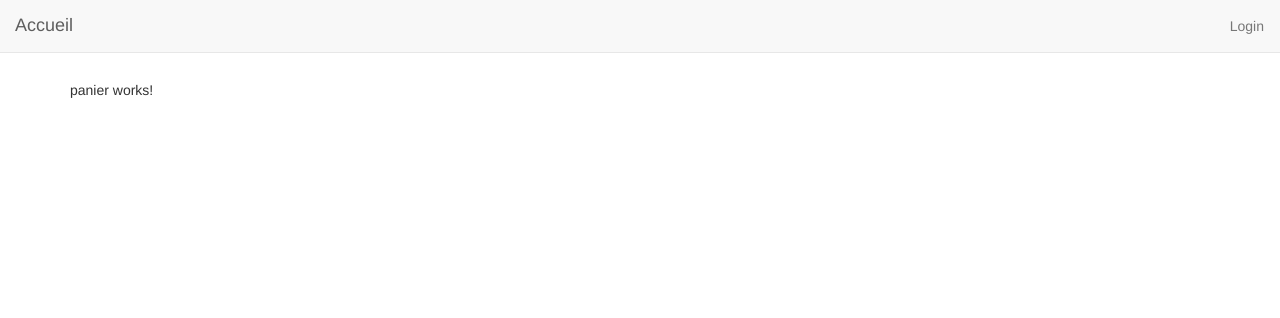
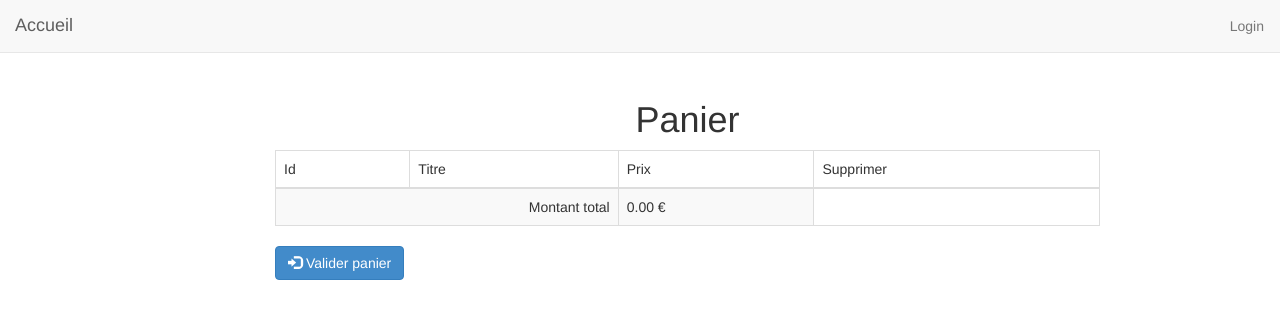
Before and after one commit to Koialle/NetArticleWeb, an Angular app: page /panier in a window 1280 px wide. Shown: the top 318 px of the page. Built offline with nearby package versions, Linux system fonts and the light colour scheme.

Commit message:
Fixed home dependency + affichage panier vide

```diff
--- a/src/app/app-routing.module.ts
+++ b/src/app/app-routing.module.ts
@@ -23,6 +23,12 @@ const routes: Routes = [
     {path: '', component: ArticlesComponent},
     {path: 'domaine/:id', component: ArticlesComponent}
   ]},
+  {path: 'panier', children: [
+    {path: '', component: PanierComponent},
+    {path: 'ajouter', component: PanierComponent},
+    {path: 'supprimer/:id', component: PanierComponent},
+    {path: 'valider', component: PanierComponent}
+  ]},
   {path: 'oeuvres', component: RedigeComponent}
 ];
 
--- a/src/app/article-list/article-list.component.html
+++ b/src/app/article-list/article-list.component.html
@@ -12,7 +12,7 @@
         <tr *ngFor="let article of articles">
             <td>{{article.idArticle}}</td>
             <td>{{article.titre}}</td>
-            <td>{{article.prix}}</td>
+            <td>{{article.prix|number:'1.2-2'}} €</td>
             <td><a href="voirArticle.cde?id_article={{article.idArticle}}">Résumé</a></td>
             <td><a href="ajoutPanier.cde?id_article={{article.idArticle}}">Panier</a></td>
         </tr>
--- a/src/app/login/login.component.ts
+++ b/src/app/login/login.component.ts
@@ -41,7 +41,7 @@ export class LoginComponent implements OnInit {
           if ((this.pwdClient === this.client.pwdClient)) {
             this.sharedService.isConnected = true;
             this.sharedService.currentClient = this.client;
-            this.router.navigate(['/home']);
+            this.router.navigate(['/']);
           } else {
             this.error = 'Login ou mot de passe erroné !';
           }
@@ -57,7 +57,7 @@ export class LoginComponent implements OnInit {
           if ((this.pwdClient === this.auteur.pwdAuteur)) {
             this.sharedService.isConnected = true;
             this.sharedService.currentAuteur = this.auteur;
-            this.router.navigate(['/home']);
+            this.router.navigate(['/']);
           } else {
             this.error = 'Login ou mot de passe erroné ! Êtes-vous certain.e d\être auteur.e ?';
           }
--- a/src/app/menu/menu.component.html
+++ b/src/app/menu/menu.component.html
@@ -11,11 +11,11 @@
         </div>
         <div class="collapse navbar-collapse" id="navbar-collapse-target">
             <ul class="nav navbar-nav">
-                <li *ngIf="sharedService.currentClient"><a [routerLink]="['/articles']">Rechercher</a></li>
-                <li *ngIf="sharedService.currentClient"><a [routerLink]="['/achats']">Mes articles</a></li>
-                <li *ngIf="sharedService.currentAuteur"><a [routerLink]= "['/oeuvres']">Mes ouvrages</a></li>
-                <li *ngIf="sharedService.currentClient"><a [routerLink]= "['/compte']">Compte</a></li>
-                <li *ngIf="sharedService.currentClient"><a href="#">Panier</a></li>
+                <li *ngIf="sharedService.currentClient"><a [routerLink]="['/articles']" routerLinkActive="active">Rechercher</a></li>
+                <li *ngIf="sharedService.currentClient"><a [routerLink]="['/achats']" routerLinkActive="active">Mes articles</a></li>
+                <li *ngIf="sharedService.currentAuteur"><a [routerLink]= "['/oeuvres']" routerLinkActive="active">Mes ouvrages</a></li>
+                <li *ngIf="sharedService.currentClient"><a [routerLink]= "['/compte']" routerLinkActive="active">Compte</a></li>
+                <li *ngIf="sharedService.currentClient"><a [routerLink]= "['/panier']" routerLinkActive="active">Panier</a></li>
             </ul>
             <ul class="nav navbar-nav navbar-right">
                 <li *ngIf="!sharedService.isConnected"><a [routerLink]="['/login']" class="btn btn-link">Login</a></li>
--- a/src/app/models/client.ts
+++ b/src/app/models/client.ts
@@ -1,4 +1,4 @@
-import { Categorie } from '../models/categorie';
+import { Categorie } from './categorie';
 
 export class Client {
     public idClient: number;
--- /dev/null
+++ b/src/app/models/panier.ts
@@ -0,0 +1,37 @@
+import { Article } from './article';
+
+export class Panier {
+  public articles: Article[] = [];
+  public total: number = 0;
+
+  // constructor() {
+  //   this.articles = [];
+  //   this.total = 0;
+  // }
+
+  public ajouterArticle(article: Article) {
+    if (!this.articles.includes(article)) {
+      this.articles.push(article);
+
+      this.plus(article);
+    }
+  }
+
+  public supprimerArticle(article: Article) {
+    if (this.articles.includes(article)) {
+      var predicate = function (article) {
+        return this.idArticle == article.idArticle;
+      }
+      let index = this.articles.findIndex(predicate);
+      this.articles.splice(index, 1);
+    }
+  }
+
+  private plus(article: Article) {
+    this.total += article.prix;
+  }
+
+  private minus(article: Article) {
+    this.total -= article.prix;
+  }
+}
--- a/src/app/panier/panier.component.html
+++ b/src/app/panier/panier.component.html
@@ -1,3 +1,29 @@
-<p>
-  panier works!
-</p>
+<div class="col-md-9 col-md-offset-2">
+  <h1 align='center'>Panier</h1>
+    <table *ngIf="panier" class="table table-bordered table-striped">
+      <thead>
+          <tr>
+            <td>Id</td>
+            <td>Titre</td>
+            <td>Prix</td>
+            <td>Supprimer</td>
+          </tr>
+      </thead>
+      <tbody>
+          <tr *ngFor="let article of panier.articles">
+              <td>{{article.idArticle}}</td>
+              <td>{{article.titre}}</td>
+              <td>{{article.prix|number:'1.2-2'}} €</td>
+              <td><button class="btn btn-primary" (click)="delete(article.idArticle)">Supprimer</button></td>
+          </tr>
+          <tr>
+              <td colspan="2" style="text-align: right">Montant total</td>
+              <td>{{panier.total|number:'1.2-2'}} €</td>
+          </tr>
+      </tbody>
+  </table>
+  <div>
+      <a class="btn btn-primary" [routerLink]= "['/panier/valider']"><span class="glyphicon glyphicon-log-in"></span> Valider panier</a>
+  </div>
+  <app-error [error]="error"></app-error>
+</div>
--- a/src/app/panier/panier.component.ts
+++ b/src/app/panier/panier.component.ts
@@ -1,4 +1,8 @@
 import { Component, OnInit } from '@angular/core';
+import { SharedService } from '../services/shared/shared.service';
+import { ArticleService } from '../services/article/article.service';
+import { Router, ActivatedRoute, ParamMap } from '@angular/router';
+import { Panier } from '../models/panier';
 
 @Component({
   selector: 'app-panier',
@@ -6,10 +10,40 @@ import { Component, OnInit } from '@angular/core';
   styleUrls: ['./panier.component.css']
 })
 export class PanierComponent implements OnInit {
+  public error: string;
+  public panier: Panier;
 
-  constructor() { }
+  constructor(
+    private articleService: ArticleService,
+    private sharedService: SharedService,
+    private activatedRoute: ActivatedRoute,
+    private router: Router
+  ) { }
 
   ngOnInit() {
+    this.panier = this.sharedService.getPanier();
+    console.log(this.activatedRoute.snapshot.url);
   }
 
+  afficherPanier() {
+
+  }
+
+  ajouterArticle(idArticle: number) {
+    //@TODO
+  }
+
+  supprimerArticle(idArticle: number) {
+    //@TODO
+  }
+
+  delete(idArticle: number): void {
+    this.articleService.getArticle(idArticle).subscribe(
+      (article) => { this.panier.supprimerArticle(article); },
+      (error) => { this.error = error.message; },
+      () => {
+        // finally
+      }
+    );
+  }
 }
--- a/src/app/services/shared/shared.service.ts
+++ b/src/app/services/shared/shared.service.ts
@@ -1,6 +1,7 @@
 import { Injectable } from '@angular/core';
 import { Client } from '../../models/client';
 import { Auteur } from '../../models/auteur';
+import { Panier } from '../../models/panier';
 
 @Injectable()
 export class SharedService {
@@ -8,8 +9,11 @@ export class SharedService {
   public currentClient: Client;
   public currentAuteur: Auteur;
   private originalUrl: string;
+  private panier: Panier;
 
-  constructor() { }
+  constructor() {
+    this.panier = new Panier();
+  }
 
   public setOriginalUrl(url: string): void {
     this.originalUrl = url;
@@ -25,4 +29,12 @@ export class SharedService {
 
     return url;
   }
+
+  public setPanier(panier: Panier) {
+    this.panier =  panier;
+  }
+
+  public getPanier(): Panier {
+    return this.panier;
+  }
 }
```
Also changed, not shown: src/app/app.module.ts (+6 -3 lines), src/app/services/panier/panier.service.ts (added, +8 -0 lines), src/app/services/achat/achat.service.ts (renamed from src/app/services/achat.service.ts), 2 other files (tests, documents, lock files or other folders).
